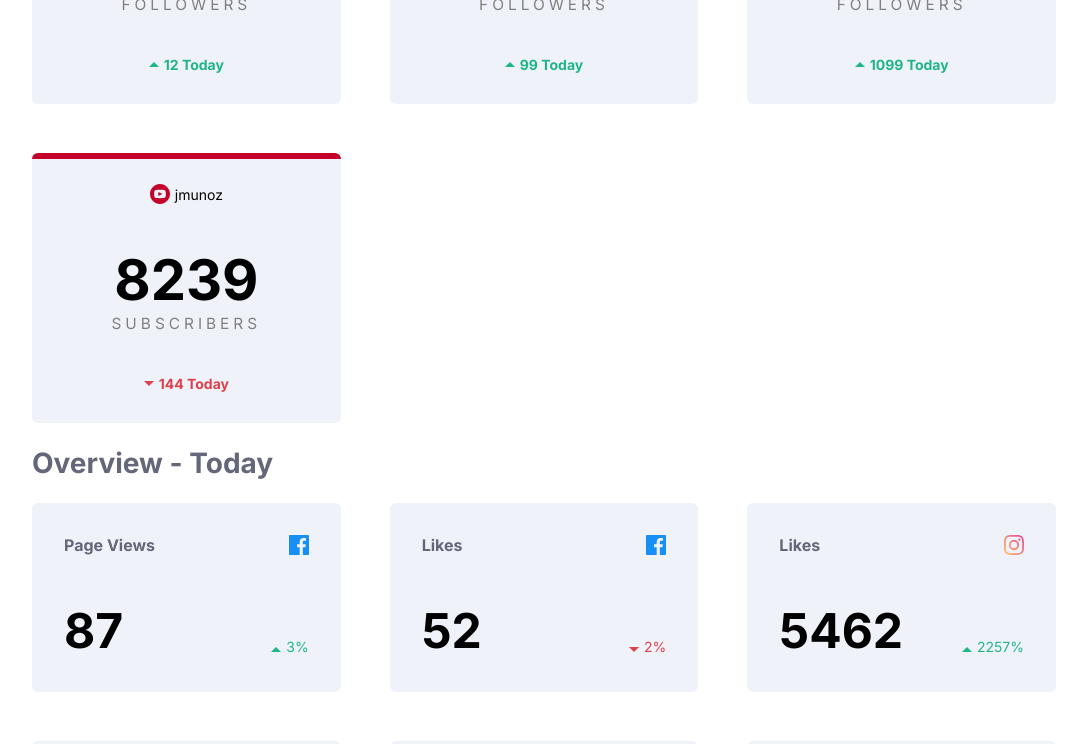
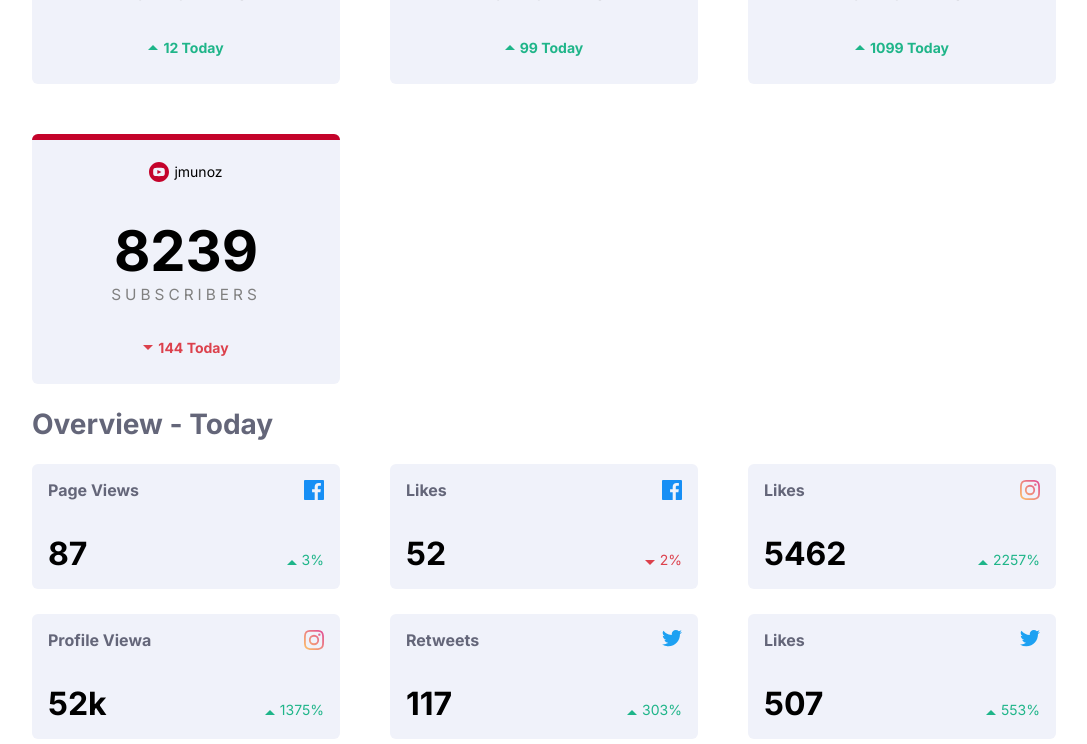
Before and after one commit to josemunozr/social-media-dashboard-with-dark-mode, a React app: page / in a window 1280 px wide. Shown: the part 360-1104 px from the top of the page, without its empty margins (96-1183 px from the left). Built offline with nearby package versions, Linux system fonts and the light colour scheme.

Commit message:
changes in styles

```diff
--- a/src/assets/styles/MainCard.scss
+++ b/src/assets/styles/MainCard.scss
@@ -1,6 +1,7 @@
 @import './Vars.scss';
 
 .main__item {
+  box-sizing: border-box;
   height: 250px;
   background-color: $bg-card-ligth-theme;
   padding: 10px;
--- a/src/assets/styles/MainCardsContainer.scss
+++ b/src/assets/styles/MainCardsContainer.scss
@@ -1,5 +1,12 @@
+@import './Vars.scss';
+
 .main {
   display: grid;
   grid-template-columns: repeat(auto-fill, minmax(300px,1fr));
   grid-gap: 49px;
+
+  @media (max-width: $brackpoint-desktop) {
+    grid-template-columns: repeat(auto-fill, minmax(250px, 1fr));
+    grid-gap: 50px;
+  }
 }
--- a/src/assets/styles/OverviewCard.scss
+++ b/src/assets/styles/OverviewCard.scss
@@ -1,10 +1,12 @@
 @import './Vars.scss';
 
 .overview__card {
+  box-sizing: border-box;
   height: 125px;
+  // width: 250px;
   border-radius: $border-radius;
   background-color: $bg-card-ligth-theme;
-  padding: 2rem;
+  padding: 1rem;
   display: flex;
   flex-direction: column;
 
@@ -26,7 +28,7 @@
     justify-content: space-between;
     align-items: flex-end;
     &--number {
-      font-size: 3rem;
+      font-size: 2rem;
       font-weight: 700;
     }
     .current {
--- a/src/assets/styles/OverviewContainer.scss
+++ b/src/assets/styles/OverviewContainer.scss
@@ -1,3 +1,5 @@
+@import './Vars.scss';
+
 .overview {
   .title {
     font-size: 2em;
@@ -7,5 +9,10 @@
     display: grid;
     grid-template-columns: repeat(auto-fill, minmax(300px,1fr));
     grid-gap: 49px;
+
+    @media (max-width: $brackpoint-desktop) {
+      grid-template-columns: repeat(auto-fill, minmax(250px,1fr));
+      grid-gap: 25px 50px;
+    }
   }
 }
--- a/src/assets/styles/Vars.scss
+++ b/src/assets/styles/Vars.scss
@@ -22,3 +22,4 @@ $bg-card-ligth-theme: #f0f2fa;
 $border-radius: 6px;
 $brackpoint-mobile-l: 425px;
 $brackpoint-mobile-s: 320px;
+$brackpoint-desktop: 1440px;
```
